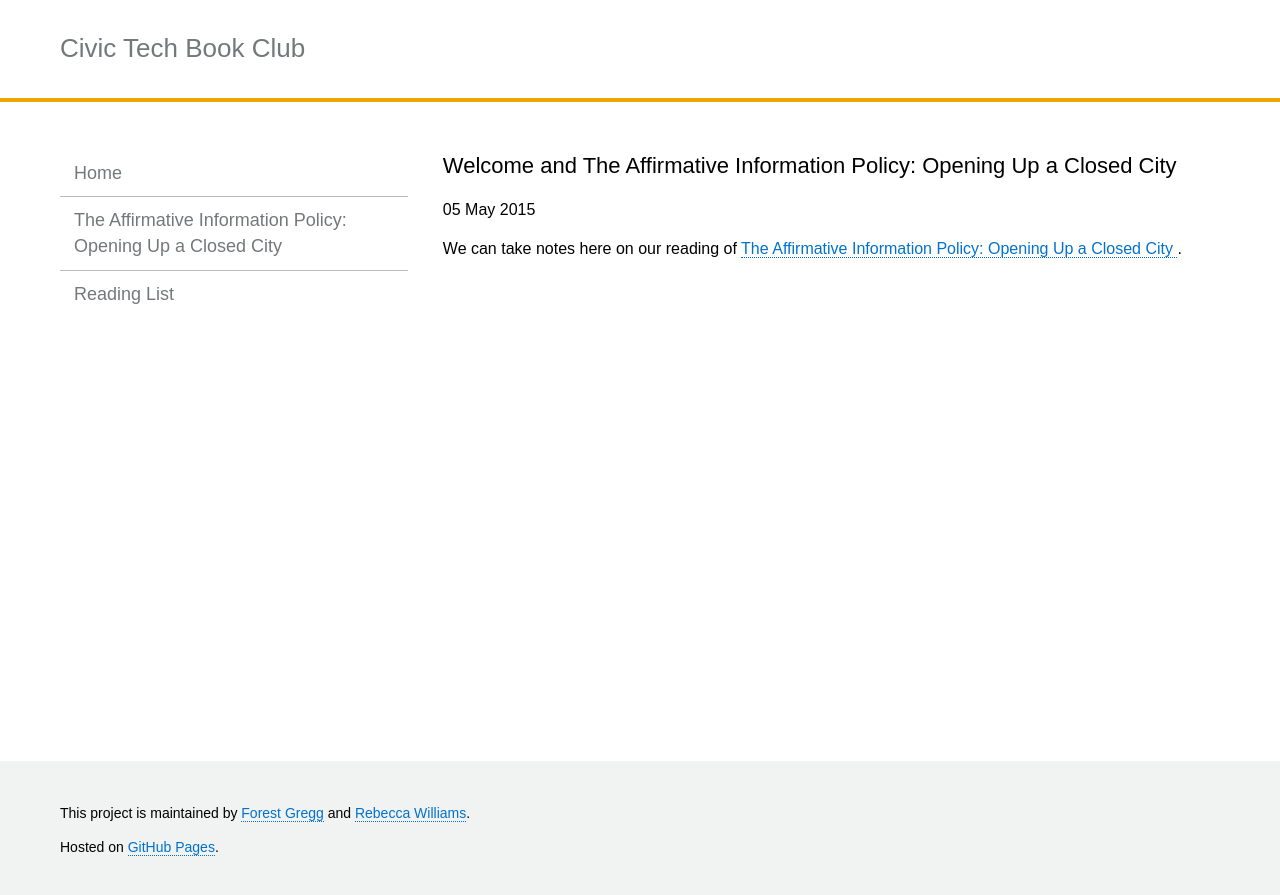
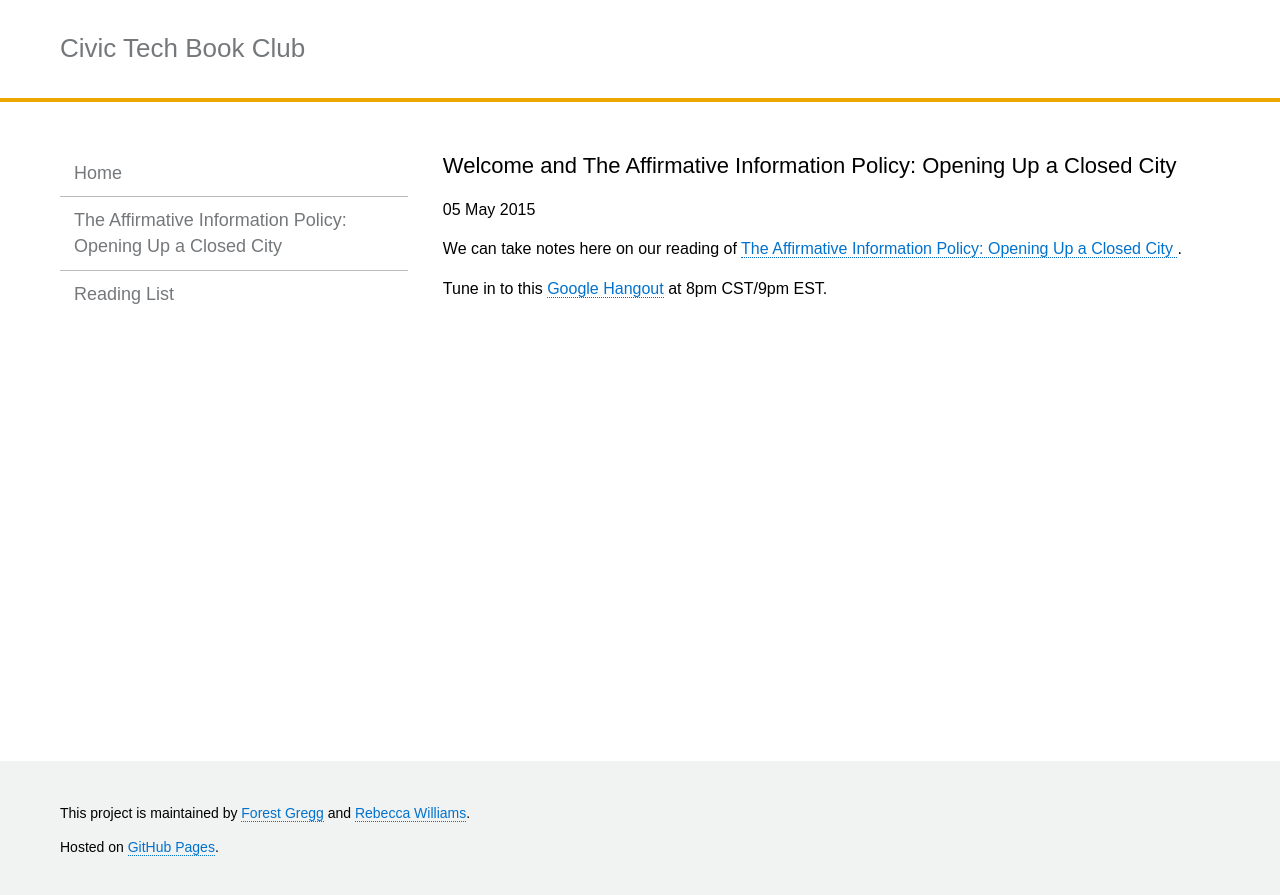
Before and after one commit to rebeccawilliams/bookclub, a Jekyll site: the page built from _posts/2015-05-05-welcome-and-the-affirmative-information-policy.md, in a window 1280 px wide. Shown: the top 895 px of the page. Built offline with Jekyll 4.4.1, drawn with Linux system fonts in a browser that asks for light colours.

Commit message:
Update 2015-05-05-welcome-and-the-affirmative-information-policy.md

```diff
--- a/_posts/2015-05-05-welcome-and-the-affirmative-information-policy.md
+++ b/_posts/2015-05-05-welcome-and-the-affirmative-information-policy.md
@@ -5,4 +5,6 @@ date:   2015-05-05 12:00:00
 categories: jekyll update
 ---
 
-We can take notes here on our reading of [The Affirmative Information Policy: Opening Up a Closed City ](civictechbook.club/affirmativeinformationpolicy.html).
+We can take notes here on our reading of [The Affirmative Information Policy: Opening Up a Closed City ](/affirmativeinformationpolicy.html).
+
+Tune in to this [Google Hangout](https://plus.google.com/hangouts/_/calendar/ZmdyZWdnQGdtYWlsLmNvbQ.u15uu7ig62sfj5ulnhd5ft56h0?authuser=0) at 8pm CST/9pm EST.
```
